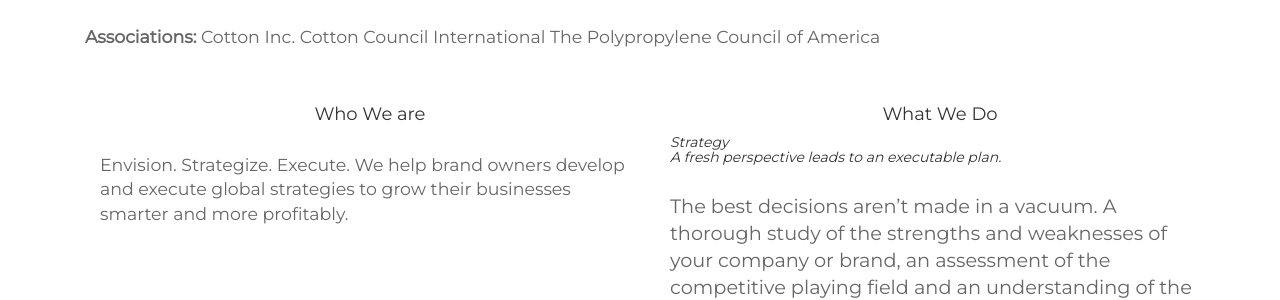
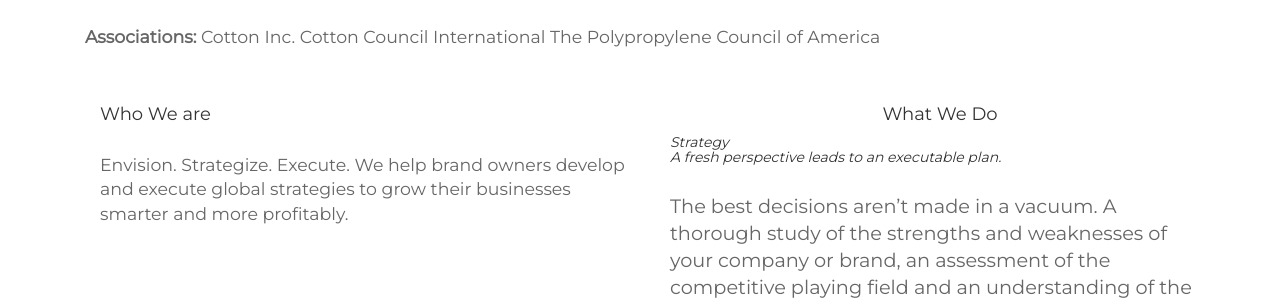
Before and after one commit to Freelance-Repos/Hilltop-Alliance, a Jekyll site: the page built from clients.html, in a window 1280 px wide. Shown: the part 536-836 px from the top of the page. Built offline with Jekyll 4.4.1, drawn with Linux system fonts in a browser that asks for light colours.

Commit message:
Update clients.html

```diff
--- a/clients.html
+++ b/clients.html
@@ -77,7 +77,7 @@ The Polypropylene Council of America
       <div class="container">
          <div class="row">
             <div class="col-sm-6">
-               <h4 class="text-center editable">
+               <h4 class="text-left editable">
                	Who We are
                </h4>
                              <h5 class="editable">
```
